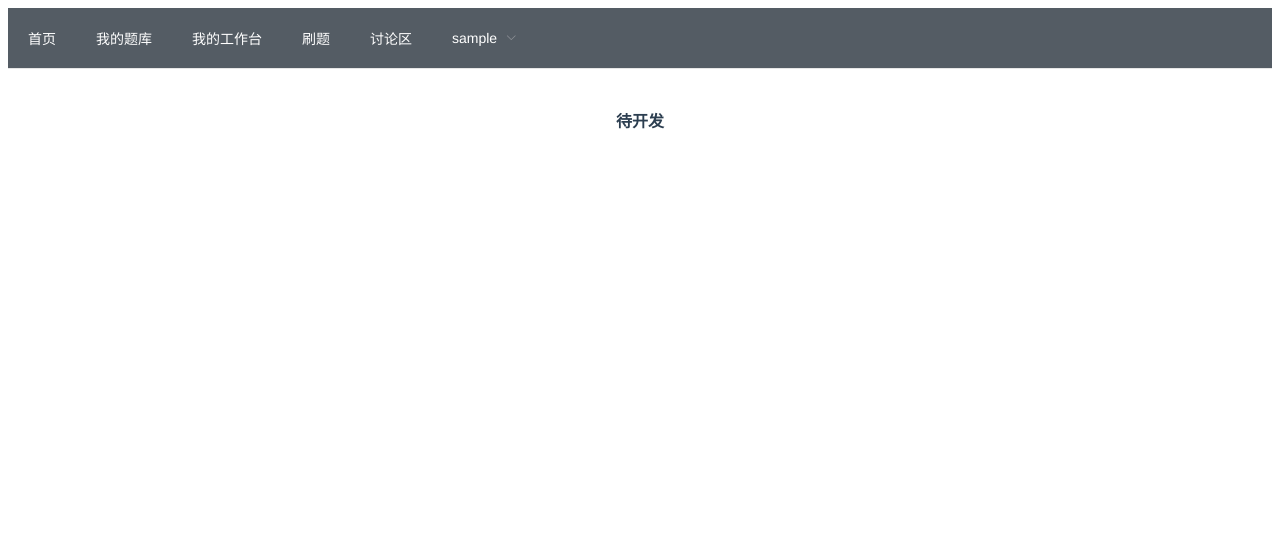
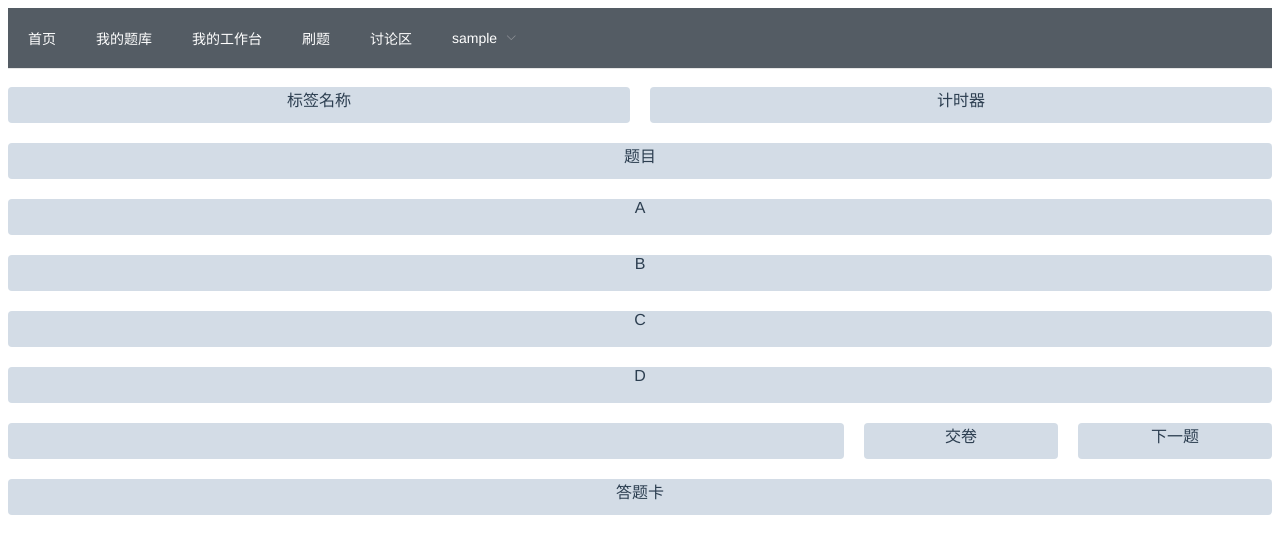
Before and after one commit to 21kl/front-code, a Vue app in the folder myvue/: page /#/learn in a window 1280 px wide. Shown: the top 554 px of the page. Built offline with nearby package versions, Linux system fonts and the light colour scheme; sample sign-in values are in the browser's storage.

Commit message:
解决了跨域问题，以及提交数据类型的问题，aoxis默认为json，后台直接使用map来进行接收

```diff
--- a/myvue/src/components/AddQuestion.vue
+++ b/myvue/src/components/AddQuestion.vue
@@ -68,9 +68,41 @@ export default {
     addQuestion() {
       this.axios
         .post(
+          // {
+          //   url: "http://localhost:8003/question/addQuestion",
+          //   method: "post",
+          //   data: {
+          //     title: this.title,
+          //     optionOne: this.optionOne,
+          //     optionTwo: this.optionTwo,
+          //     optionThree: this.optionThree,
+          //     optionFour: this.optionFour,
+          //     tag: this.tag,
+          //     score: this.score,
+          //     answer: this.answer,
+          //     deepth: this.deepth,
+          //     uid: localStorage.getItem("uid")
+          //   },
+          //   transformRequest: [
+          //     function(data) {
+          //       // Do whatever you want to transform the data
+          //       let ret = "";
+          //       for (let it in data) {
+          //         ret +=
+          //           encodeURIComponent(it) +
+          //           "=" +
+          //           encodeURIComponent(data[it]) +
+          //           "&";
+          //       }
+          //       return ret;
+          //     }
+          //   ],
+          //   headers: {
+          //     "Content-Type": "application/x-www-form-urlencoded"
+          //   }
+          // }
           "http://localhost:8003/question/addQuestion",
           {
-            params: {
           title: this.title,
           optionOne: this.optionOne,
           optionTwo: this.optionTwo,
@@ -80,11 +112,20 @@ export default {
           score: this.score,
           answer: this.answer,
           deepth: this.deepth,
-              uid: localStorage.getItem("uid")
-            }
+          uid:localStorage.getItem("uid")
+          //   "title": this.title,
+          //   "optionOne": this.optionOne,
+          //   "optionTwo": this.optionTwo,
+          //   "optionThree": this.optionThree,
+          //   "optionFour": this.optionFour,
+          //   "tag": this.tag,
+          //   "score": this.score,
+          //   "answer": this.answer,
+          //   "deepth": this.deepth,
+          //   "uid":localStorage.getItem("uid")
           },
           {
-            emulateJSON: false
+            emulateJSON: true
           }
         )
         .then(result => {
--- a/myvue/src/components/Learn.vue
+++ b/myvue/src/components/Learn.vue
@@ -1,7 +1,93 @@
 <template>
+  <div>
     <div>
-        <div>
-            <h4>待开发</h4>
-        </div>
+      <el-row :gutter="20">
+        <el-col :span="12">
+          <div class="grid-content bg-purple">
+              标签名称
+          </div>
+        </el-col>
+        <el-col :span="12">
+          <div class="grid-content bg-purple">
+              计时器
+          </div>
+        </el-col>
+      </el-row>
+      <el-row>
+        <el-col :span="24">
+          <div class="grid-content bg-purple">题目</div>
+        </el-col>
+      </el-row>
+      <el-row>
+        <el-col :span="24">
+          <div class="grid-content bg-purple">A</div>
+        </el-col>
+      </el-row>
+      <el-row>
+        <el-col :span="24">
+          <div class="grid-content bg-purple">B</div>
+        </el-col>
+      </el-row>
+      <el-row>
+        <el-col :span="24">
+          <div class="grid-content bg-purple">C</div>
+        </el-col>
+      </el-row>
+      <el-row>
+        <el-col :span="24">
+          <div class="grid-content bg-purple">D</div>
+        </el-col>
+      </el-row>
+      <el-row :gutter="20">
+        <el-col :span="16">
+          <div class="grid-content bg-purple"></div>
+        </el-col>
+        <el-col :span="4">
+          <div class="grid-content bg-purple">
+              交卷
+          </div>
+        </el-col>
+        <el-col :span="4">
+          <div class="grid-content bg-purple">
+              下一题
+          </div>
+        </el-col>
+      </el-row>
+      <el-row>
+        <el-col :span="24">
+          <div class="grid-content bg-purple">答题卡</div>
+        </el-col>
+      </el-row>
     </div>
+  </div>
 </template>
+
+
+<style>
+.el-row {
+  margin-bottom: 20px;
+  &:last-child {
+    margin-bottom: 0;
+  }
+}
+.el-col {
+  border-radius: 4px;
+}
+.bg-purple-dark {
+  background: #99a9bf;
+}
+.bg-purple {
+  background: #d3dce6;
+}
+.bg-purple-light {
+  background: #e5e9f2;
+}
+.grid-content {
+  border-radius: 4px;
+  min-height: 36px;
+}
+.row-bg {
+  padding: 10px 0;
+  background-color: #f9fafc;
+}
+</style>
--- /dev/null
+++ b/myvue/src/components/Time.vue
@@ -0,0 +1,43 @@
+    <template>
+    <div class="timer">
+    <div ref="startTimer"></div>
+    </div>
+    </template>
+    <script>
+    export default {
+    name: 'Timer',
+    data () {
+    return {
+    timer: "",
+    content: "",
+    hour: 0,
+    minutes: 0,
+    seconds: 0
+    }
+    },
+    created () {
+    this.timer = setInterval(this.startTimer, 1000);
+    },
+    destroyed () {
+    clearInterval(this.timer);
+    },
+
+    methods: {
+    startTimer () {
+    this.seconds += 1;
+    if (this.seconds >= 60) {
+    this.seconds = 0;
+    this.minute = this.minute + 1;
+    }
+
+    if (this.minute >= 60) {
+    this.minute = 0;
+    this.hour = this.hour + 1;
+    }
+    this.$refs.startTimer.innerHTML = (this.minutes < 10 ? '0' + this.minutes : this.minutes) + ':' + (this.seconds < 10 ? '0' + this.seconds : this.seconds);
+    }
+    }
+    }
+    </script>
+    <style>
+    </style>
--- a/myvue/src/router/index.js
+++ b/myvue/src/router/index.js
@@ -11,7 +11,7 @@ import Head from '@/components/Head'
 import Discuss from '@/components/Discuss'
 import Learn from '@/components/Learn'
 import FirstPage from '@/components/FirstPage'
-
+import Time from '@/components/Time'
 Vue.use(Router)
 
 export default new Router({
@@ -69,6 +69,11 @@ export default new Router({
       path: '/firstPage',
       name: 'FirstPage',
       component: FirstPage
+    },
+    {
+      path: '/time',
+      name: 'Time',
+      component: Time
     }
   ]
 })
```
Also changed, not shown: myvue/config/index.js (+6 -1 lines). Lines whose indentation alone changed are shown as unchanged.
